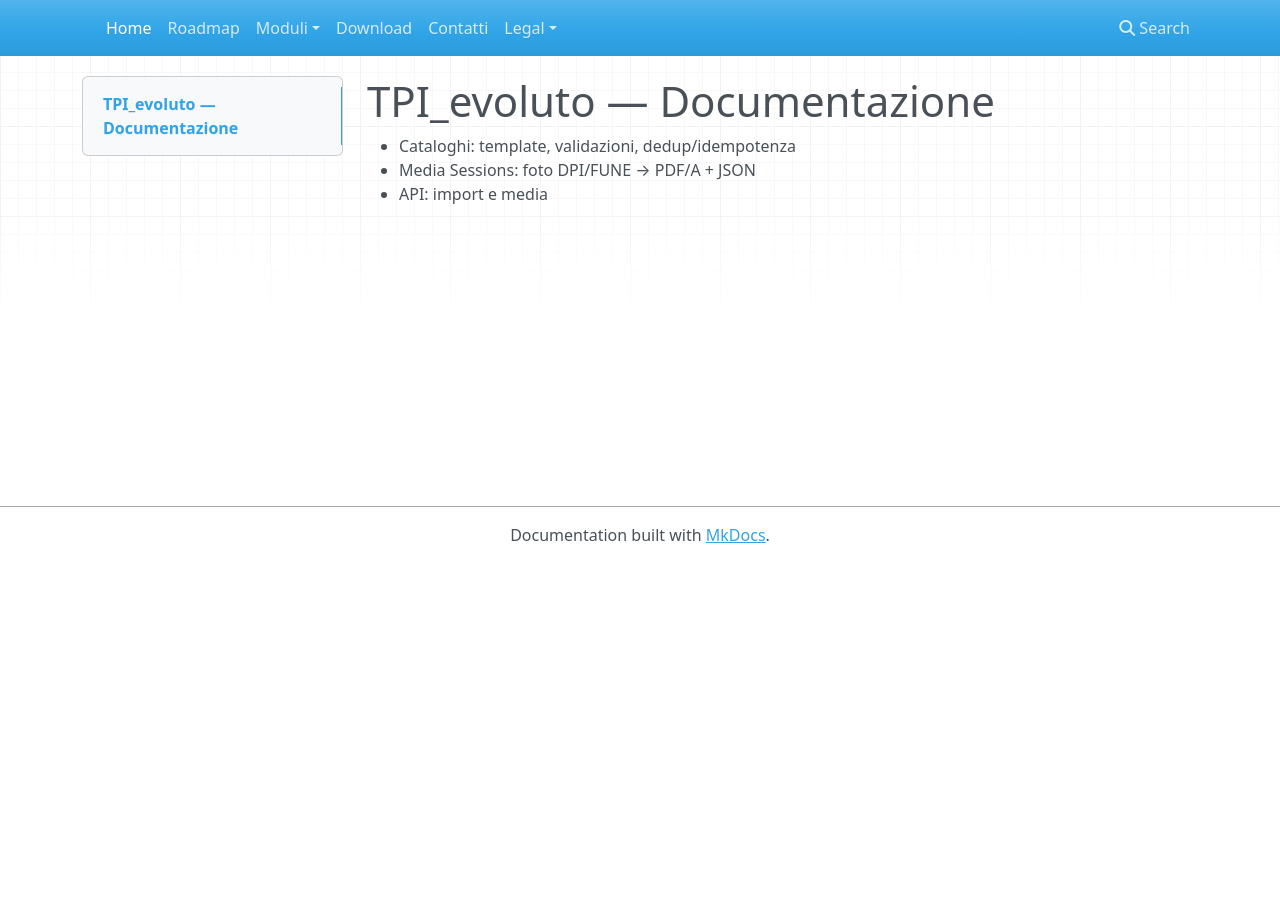
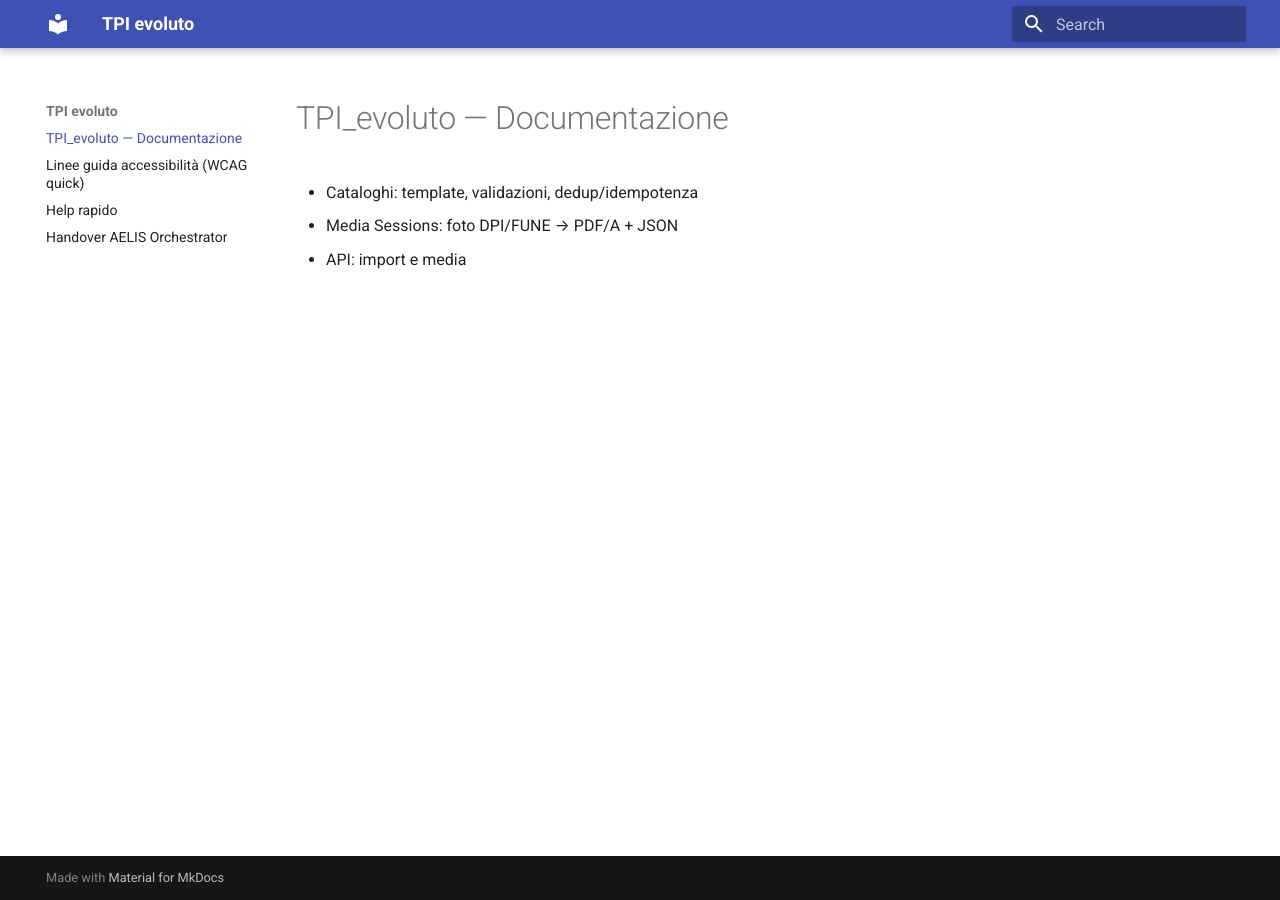
Before and after one commit to aicreator76/TPI_evoluto, an MkDocs documentation site: the page built from docs/index.md, in a window 1280 px wide. Built offline with MkDocs 1.6.1 and Material for MkDocs 9.7.7, drawn with Linux system fonts in a browser that asks for light colours; nearby versions of some CDN libraries; some of the changed lines change nothing that is shown.

Commit message:
Update mkdocs.yml to refine site configuration
Removed navigation entries and added site name and theme.

```diff
--- a/mkdocs.yml
+++ b/mkdocs.yml
@@ -1,13 +1,5 @@
-nav:
-  - Home: index.md
-  - Roadmap: roadmap.md
-  - Moduli:
-      - DPI: moduli/dpi.md
-      - Impianti anticaduta: moduli/impianti.md
-      - INOX/Kanban: moduli/inox_kanban.md
-      - IKAR: moduli/ikar.md
-  - Download: download.md
-  - Contatti: contatti.md
-  - Legal:
-      - Privacy: legal/privacy.md
-      - Cookie: legal/cookie.md
+site_name: TPI evoluto
+theme:
+  name: material
+# …
+# (opzionale ma utile) forza file in UTF-8 quando generi contenuti in pipeline
```
